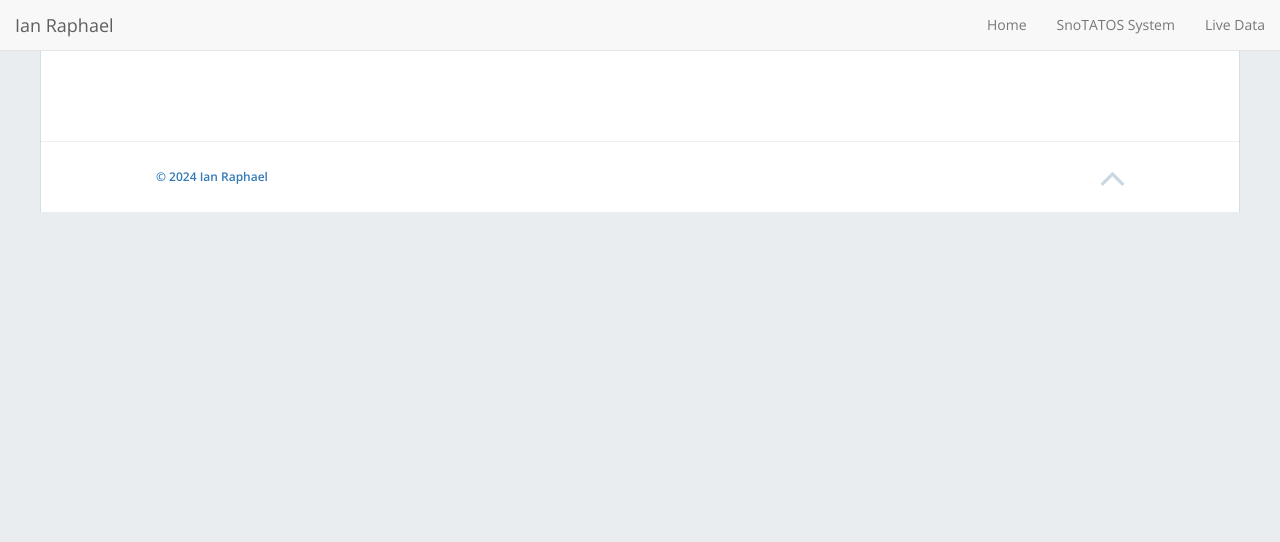
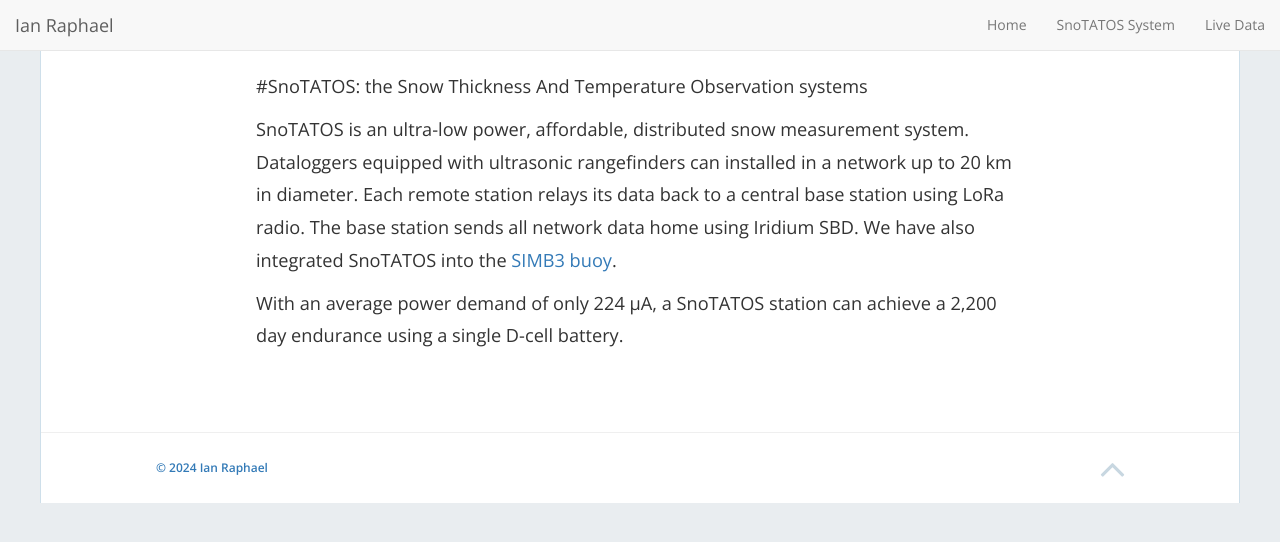
Before and after one commit to ianraphael/ianraphael.github.io, a Jekyll site: the page built from SnoTATOSsystemDescription.md, in a window 1280 px wide. Shown: the top 542 px of the page. Built offline with Jekyll 4.4.1, drawn with Linux system fonts in a browser that asks for light colours; nearby versions of some CDN libraries.

Commit message:
begin system description

```diff
--- a/SnoTATOSdata.html
+++ b/SnoTATOSdata.html
@@ -10,12 +10,13 @@ permalink: /SnoTATOSdata/
   of the <a href="https://espo.nasa.gov/arcsix/content/ARCSIX" target="_blank" rel="noopener noreferrer">NASA ARCSIX project</a>.
   Below you'll find live data from the active networks.
 <br>
-<p>Data are collected with a four hour sampling interval. We forward-fill each station's time series to fill gaps, then low-pass-filter the
+<p>Data are collected with a four-hour sampling interval. We forward-fill each station's time series to remove gaps, then low-pass-filter the
   data using an exponential moving average filter. The ultrasonic rangefinders that we use are sensitive to icing and wind-blown snow; for
   this reason, readings are typically noisy during the winter.
 <br>
 <p>Hover over a legend item to highlight a trace. Click a legend item to toggle its display on the plot.
   Click and drag to zoom. Click the home icon to return to reset the plot.
+<br>
 
 
     <div class="box">
--- a/SnoTATOSsystemDescription.md
+++ b/SnoTATOSsystemDescription.md
@@ -3,6 +3,17 @@ layout: inner
 title: SnoTATOS System
 permalink: /SnoTATOSsystemDescription/
 ---
+
+#SnoTATOS: the Snow Thickness And Temperature Observation systems
+
+SnoTATOS is an ultra-low power, affordable, distributed snow measurement system.
+Dataloggers equipped with ultrasonic rangefinders can installed in a network up to 20 km in diameter.
+Each remote station relays its data back to a central base station using LoRa radio. The base station
+sends all network data home using Iridium SBD. We have also integrated SnoTATOS into the <a href="https://www.cryosphereinnovation.com/simb3" target="_blank" rel="noopener noreferrer">SIMB3 buoy</a>.
+
+With an average power demand of only 224 µA, a SnoTATOS station can achieve a 2,200 day endurance using a single D-cell battery.
+
+
 <!-- ## Markdown
 
 Text can be **bold**, _italic_, ~~strikethrough~~ or `keyword`.
```
